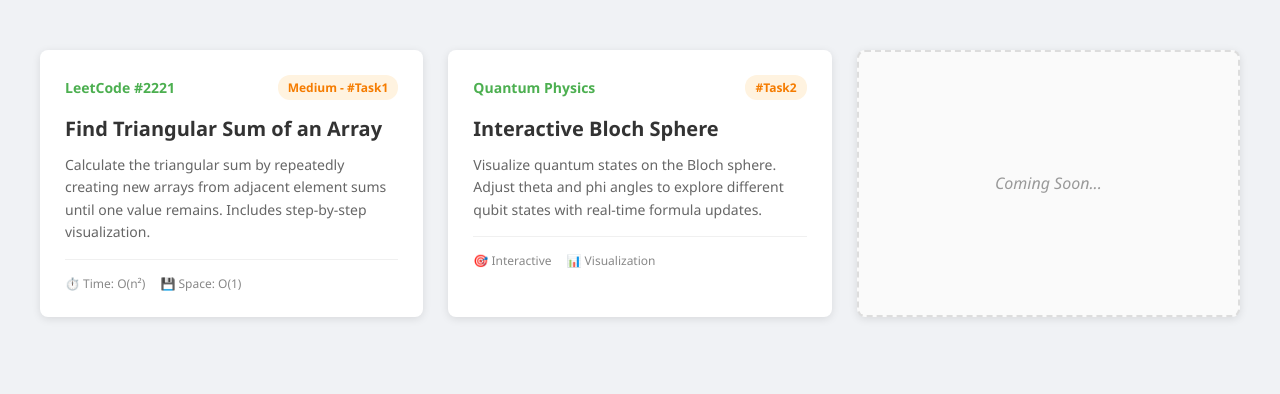
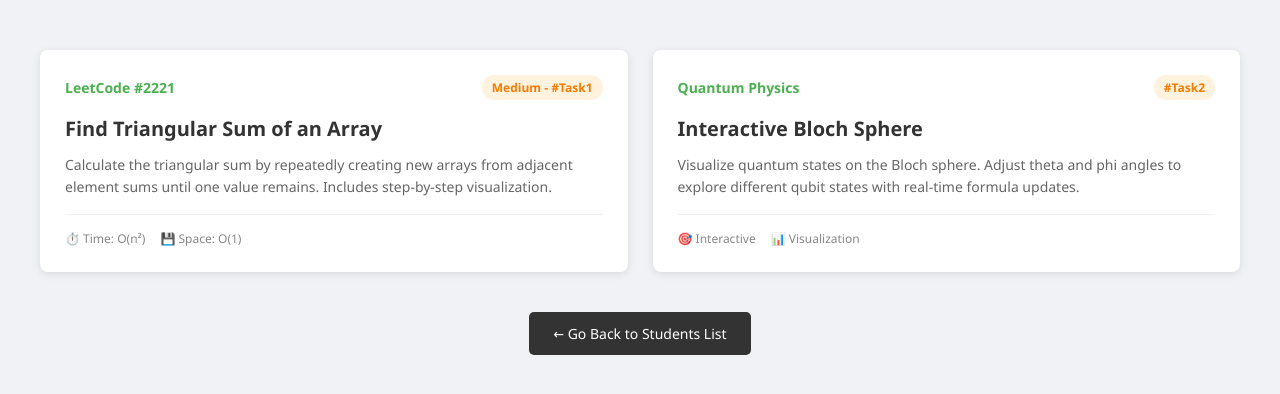
Before and after one commit to neet1313/programming-exam-prabhneet, a Django app: page / in a window 1280 px wide. Shown: the part 121-515 px from the top of the page. Run offline with Django 5.2, Linux system fonts and the light colour scheme.

Commit message:
feat: improve layout and styling for triangular sum and Bloch sphere pages; update home page with navigation link

```diff
--- a/pages/templates/home.html
+++ b/pages/templates/home.html
@@ -179,19 +179,20 @@
                 </div>
                 <h3 class="card-title">Interactive Bloch Sphere</h3>
                 <p class="card-description">
-                    Visualize quantum states on the Bloch sphere. Adjust theta and phi angles to explore different qubit states with real-time formula updates.
+                    Visualize quantum states on the Bloch sphere. Adjust theta and phi angles to explore different qubit
+                    states with real-time formula updates.
                 </p>
                 <div class="card-footer">
                     <span class="complexity-tag">🎯 Interactive</span>
                     <span class="complexity-tag">📊 Visualization</span>
                 </div>
             </a>
-
-            <!-- Placeholder for Solution 3 -->
-            <div class="solution-card placeholder-card">
-                <p>Coming Soon...</p>
-            </div>
         </div>
+    </div>
+    <div class="container" style="text-align: center; margin-top: 40px;">
+        <a href="javascript:history.back()"
+            style="display: inline-block; padding: 12px 24px; background: #333; color: white; text-decoration: none; border-radius: 5px; font-size: 14px;">←
+            Go Back to Students List</a>
     </div>
 </body>
 
```
Also changed, not shown: app1/templates/app1/triangular_sum.html (+8 -4 lines), app2/templates/bloch.html (+19 -13 lines).
